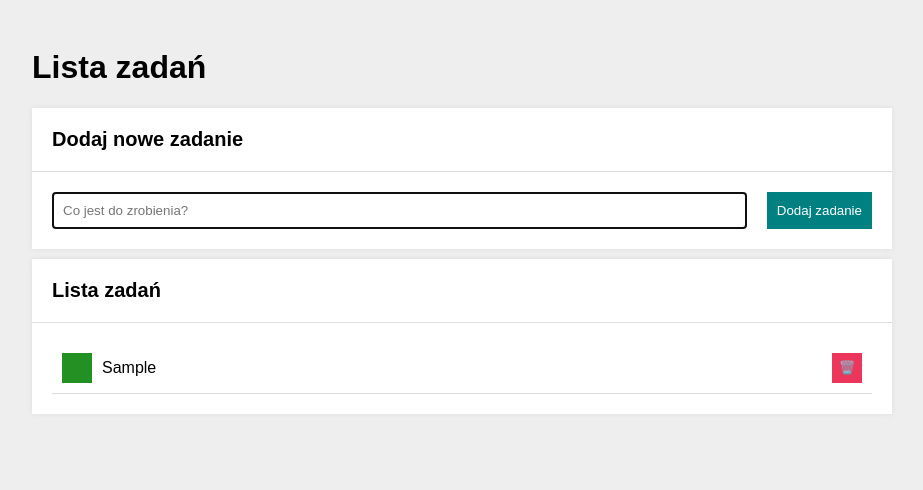
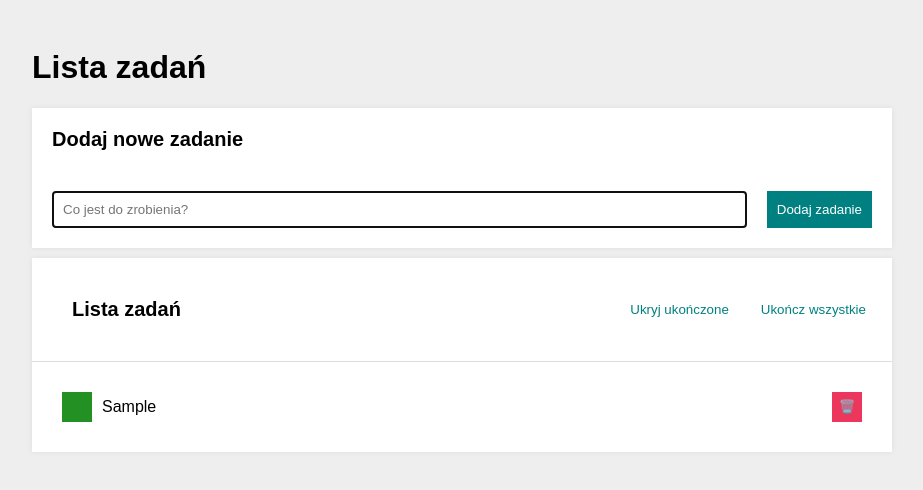
Before and after one commit to MateuszDyderski/to-do-list, a plain HTML site: page index.html in a window 1280 px wide. Both pictures are taken after typing "Sample" into the empty fields and a click on the button "Dodaj zadanie". Shown: the whole page, without its empty margins (178-1101 px from the left). Drawn offline with Linux system fonts and the light colour scheme.

Commit message:
task list refactor according to immutability

```diff
--- /dev/null
+++ b/css/buttons.css
@@ -0,0 +1,24 @@
+.buttons {
+    display: flex;
+    flex-wrap: wrap;
+}
+
+.buttons__button{
+    background: transparent;
+    color: teal;
+    border: none;
+    margin: 0 0 0 20px;
+    transition: color 0.3s;
+}
+@media (max-width: 767px) {
+    .buttons__button {
+        flex-basis: 100%;
+        margin:10px;
+    }
+}
+.buttons_button:hover {
+    color: hsl(180, 100% 35%);
+}
+.buttons__button:disabled{
+    color: #ccc;
+}
--- a/css/container.css
+++ b/css/container.css
@@ -1,3 +1,5 @@
+@media (max-width: 767px){
+	}
 .container{
 	max-width: 900px;
 	padding: 20px;
--- a/css/form.css
+++ b/css/form.css
@@ -19,9 +19,11 @@
     background: hsl(180, 100%, 25%);
     color: white;
     border: none;
+    transition: 0.3s;
 }
 .form__button:hover{
     background: hsl(180, 100%, 30%);
+    transform: scale(1.1);
 }
 .form__button:active{
     background: hsl(180, 100%, 35%);
--- a/css/section.css
+++ b/css/section.css
@@ -4,10 +4,24 @@
 	box-shadow: 0 0 5px #ddd;
 }
 .section__header{
+	border-bottom: 1px solid #ddd;
+	display: grid;
+	grid-template-columns: auto auto;
+	grid-gap: 20px;
+	justify-content: space-between;
+	align-items: center;
+	padding: 20px;
+}
+
+@media (max-width: 767px) {
+	.section__header{
+		grid-template-columns: 1fr;
+	}
+}
+.section__title{
 	font-size: 20px;
 	padding: 20px;
 	margin: 0;
-	border-bottom:  1px solid #ddd;
 }
 .section__body{
 	padding:20px;
--- a/css/tasks.css
+++ b/css/tasks.css
@@ -5,11 +5,11 @@
 }
 .tasks__item{
     display: grid;
-    grid-template-columns: auto 1fr auto;
+    grid-template-columns:auto 1fr auto;
     grid-gap: 10px;
     align-items: center;
+
     padding:10px;
-    border-bottom: 1px solid #ddd;
 }
 .tasks__button--toggleDone{
     background-color: hsl(120, 61%, 35%);
@@ -26,6 +26,10 @@
     width: 30px;
     height: 30px;
     padding: 0;
+    transition: background 0.3s;
+}
+.tasks__item--hidden {
+    display: none;
 }
 .tasks__content--done{
     text-decoration: line-through;
--- a/index.html
+++ b/index.html
@@ -5,6 +5,7 @@
     <meta charset="UTF-8">
     <link href="css/tasks.css" rel="stylesheet">
     <link href="css/form.css" rel="stylesheet">
+    <link href="css/buttons.css" rel="stylesheet">
     <link href="css/style.css" rel="stylesheet">
     <link href="css/container.css" rel="stylesheet">
     <link href="css/section.css" rel="stylesheet">
@@ -21,7 +22,7 @@
             <h1>Lista zadań</h1>
         </header>
         <section class="section">
-            <h2 class="section__header">Dodaj nowe zadanie</h2>
+            <h2 class="section__title">Dodaj nowe zadanie</h2>
             <div class="section__body">
                 <form class="form js-form">
                     <input class="form__input js-newTask" placeholder="Co jest do zrobienia?">
@@ -29,10 +30,29 @@
                 </form>
             </div>
         </section>
+
+
+
+
+
         <section class="section">
-            <h2 class="section__header">Lista zadań</h2>
+
+            <header class="section__header">
+                <h2 class="section__title">Lista zadań</h2>
+                <div class="buttons js-buttons">
+                    <button class="buttons__button js-toggleHideDoneTasks">
+                        Ukryj ukończone
+                    </button>
+                    <button class="buttons__button js-markAllDone">
+                        Ukończ wszystkie
+                    </button>
+                </div>
+            </header>
             <div class="section__body">
-                <ul class="tasks js-tasks"></ul>
+
+                <ul class="tasks js-tasks">
+                <li class="tasks__item js-tasks"></li>
+                </ul>
             </div>
         </section>
     </main>
--- a/js/script.js
+++ b/js/script.js
@@ -1,20 +1,49 @@
 {
-    const tasks = [];
+    let tasks = [];
+    let hideDoneTasks = false;
 
     const removeTask = (taskIndex) => {
-        tasks.splice(taskIndex, 1);
+        tasks = [
+        ...tasks.slice(0, taskIndex),
+        ...tasks.slice(taskIndex + 1),
+        ];
         render();
     };
 
     const toggleTaskDone = (taskIndex) => {
-        tasks[taskIndex].done = !tasks[taskIndex].done;
+        tasks = [
+            ...tasks.slice(0, taskIndex),
+        {
+            ...tasks[taskIndex],
+            done: !tasks[taskIndex].done,
+        },
+        ...tasks.slice(taskIndex + 1),
+        ];
+
+        render();
+
+        };
+
+    const addNewTask = (newTaskContent) => {
+        tasks = [...tasks, { content: newTaskContent }];
         render();
     };
 
-    const addNewTask = (newTaskContent) => {
-        tasks.push({ content: newTaskContent });
+    const markAllTasksDone = () => {
+        tasks = tasks.map((task) => ({
+            ...task,
+            done: true,
+        }));
+
         render();
     };
+
+
+    const toggleHideDoneTasks = () => {
+        hideDoneTasks = !hideDoneTasks;
+        render();
+    };
+
 
         const bindRemoveEvents = () => {
         const removeButtons = document.querySelectorAll(".js-remove");
@@ -36,12 +65,11 @@
             });
         };
 
-        const render = () => {
-            let tasksListHTMLContent = "";
-
-            for (const task of tasks) {
-                tasksListHTMLContent += `
-                <li class="tasks__item js-task">
+        const renderTasks = () => {
+            const taskToHTML = task => `
+                <li class="
+                tasks__item ${task.done && hideDoneTasks ? "tasks__item--hidden" : ""} js-task
+                ">
                 <button class="tasks__button tasks__button--toggleDone js-toggleDone">
                 ${task.done ? "✔ " : ""} </button>
                 <span class="tasks__content${ task.done ? " tasks__content--done" : ""}">${task.content}</span>
@@ -49,14 +77,58 @@
                 </li>
                 `;
 
+                const tasksElement = document.querySelector(".js-tasks");
+                tasksElement.innerHTML = tasks.map(taskToHTML).join("");
+
         };
 
-        document.querySelector(".js-tasks").innerHTML = tasksListHTMLContent;
 
+        const renderButtons = () => {
+            const buttonsElement = document.querySelector(".js-buttons")
+
+            if (!tasks.length) {
+                buttonsElement.innerHTML = "";
+                return;
+            }
+
+
+        buttonsElement.innerHTML = `
+        <button class="buttons__button js-toggleHideDoneTasks">
+        ${hideDoneTasks ? "Pokaż" : "Ukryj"} ukończone
+        </button>
+        <button
+            class="buttons__button js-markAllDone"
+            ${ tasks.every(({done}) => done) ? " disabled" : ""}
+            >
+            Ukończ wszystkie
+            </button>
+            `;
+        };
+
+
+    const bindButtonsEvents = () => {
+        const markAllDoneButtons = document.querySelector(".js-markAllDone");
+
+        if (markAllDoneButtons) {
+            markAllDoneButtons.addEventListener("click", markAllTasksDone);
+        }
+
+        const toggleHideDoneTasksButton = document.querySelector(".js-toggleHideDoneTasks")
+
+        if (toggleHideDoneTasksButton) {
+            toggleHideDoneTasksButton.addEventListener("click", toggleHideDoneTasks);
+        }
+    };
+
+
+    const render = () => {
+        renderTasks();
         bindRemoveEvents();
         bindToggleDoneEvents();
 
-    };
+        renderButtons();
+        bindButtonsEvents();
+    }
 
     const onFormSubmit =  (event) => {
         event.preventDefault();
@@ -80,4 +152,4 @@
 
     };
     init();
-}
+};
```
